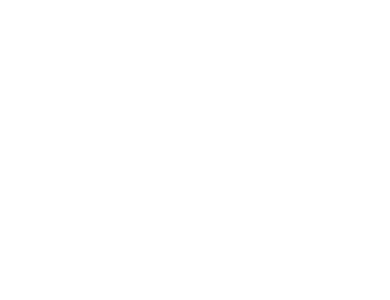
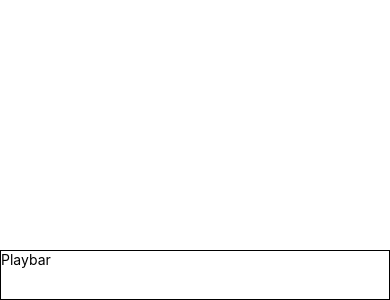
Before and after one commit to DESKTOP-L0L3065/BilibiliMusic, a React Native app: screen /SearchScreen in a window 390 px wide. Shown: the part 544-844 px from the top of the page. Built offline with nearby package versions, Linux system fonts and the light colour scheme.

Commit message:
增加播放栏

```diff
--- a/App.js
+++ b/App.js
@@ -1,4 +1,4 @@
-import 'react-native-gesture-handler';
+import "react-native-gesture-handler";
 import { NavigationContainer } from "@react-navigation/native";
 import { createNativeStackNavigator } from "@react-navigation/native-stack";
 // import { createDrawerNavigator } from '@react-navigation/drawer';
@@ -7,15 +7,17 @@
 import MusicListScreen from "./screens/MusicListScreen";
 import MusicAlbumScreen from "./screens/MusicAlbumScreen";
 
-import { Provider } from "react-redux";
+import Playbar from "./components/Home/Playbar";
+
+import { Provider, useSelector, useDispatch } from "react-redux";
 import store from "./store/store";
 import { StatusBar } from "react-native";
 
-import { Text, View, Button } from 'react-native';
+import { Text, View, ScrollView } from "react-native";
 
 const Stack = createNativeStackNavigator();
 
-export default function App () {
+export default function App() {
     return (
         <View style={{ flex: 1 }}>
             <NavigationContainer
@@ -25,8 +27,8 @@
                     },
                 }}
             >
-                <View style={{ position: 'absolute' }}><Text>aaa</Text></View>
                 <Provider store={store}>
+                    <Playbar></Playbar>
                     <Stack.Navigator
                         screenOptions={{
                             headerShown: false,
--- /dev/null
+++ b/components/Home/Playbar.js
@@ -0,0 +1,25 @@
+import { StyleSheet, Text, View, ScrollView } from "react-native";
+import { useSelector } from "react-redux";
+
+const Playbar = () => {
+    const showPlaybar = useSelector((state) => state.PlaybarSlice.showPlaybar);
+    return showPlaybar == false ? null : (
+        <ScrollView style={styles.playbar}>
+            <Text>Playbar</Text>
+        </ScrollView>
+    );
+};
+
+export default Playbar;
+
+const styles = StyleSheet.create({
+    playbar: {
+        position: "absolute",
+        // top: 20,
+        bottom: 0,
+        width: "100%",
+        height: 50,
+        borderWidth: 1,
+        zIndex: 100,
+    },
+});
--- a/screens/MusicAlbumScreen.js
+++ b/screens/MusicAlbumScreen.js
@@ -51,7 +51,7 @@
                                 }}
                             >
                                 <View>
-                                    <Text>{item.title}aaaa</Text>
+                                    <Text>{item.title}</Text>
                                 </View>
                             </TouchableWithoutFeedback>
                         );
--- a/screens/SearchScreen.js
+++ b/screens/SearchScreen.js
@@ -1,11 +1,17 @@
 import { useState } from "react";
-import { ScrollView, TextInput, StyleSheet } from "react-native";
+import { ScrollView, TextInput, StyleSheet, Keyboard } from "react-native";
+import { useDispatch } from "react-redux";
+import { setShowPlaybar } from "../store/Slices/PlaybarSlice";
 
-const SearchScreen = ({ navigation }) => {
-    // useEffect(() => {
-    //     const [searchValue, setSearchValue] = useState();
-    // });
+const SearchScreen = ({ navigation, route }) => {
     const [searchValue, setSearchValue] = useState();
+    const dispatch = useDispatch();
+    Keyboard.addListener("keyboardDidShow", () => {
+        dispatch(setShowPlaybar(false));
+    });
+    Keyboard.addListener("keyboardDidHide", () => {
+        dispatch(setShowPlaybar(true));
+    });
     return (
         <ScrollView contentContainerStyle={styles.container}>
             <TextInput
--- /dev/null
+++ b/store/Slices/PlaybarSlice.js
@@ -0,0 +1,15 @@
+import { createSlice } from "@reduxjs/toolkit";
+
+const PlaybarSlice = createSlice({
+    name: "PlaybarSlice",
+    initialState: {
+        showPlaybar: null,
+    },
+    reducers: {
+        setShowPlaybar(state, action) {
+            state.showPlaybar = action.payload;
+        },
+    },
+});
+export const { setShowPlaybar } = PlaybarSlice.actions;
+export default PlaybarSlice.reducer;
--- a/store/store.js
+++ b/store/store.js
@@ -1,8 +1,10 @@
 import { configureStore } from "@reduxjs/toolkit";
 import ScreenSlice from "./Slices/ScreenSlice";
+import PlaybarSlice from "./Slices/PlaybarSlice";
 const sotre = configureStore({
     reducer: {
         ScreenSlice,
+        PlaybarSlice,
     },
 });
 export default sotre;
```
Also changed, not shown: 1 other file (tests, documents, lock files or other folders).
